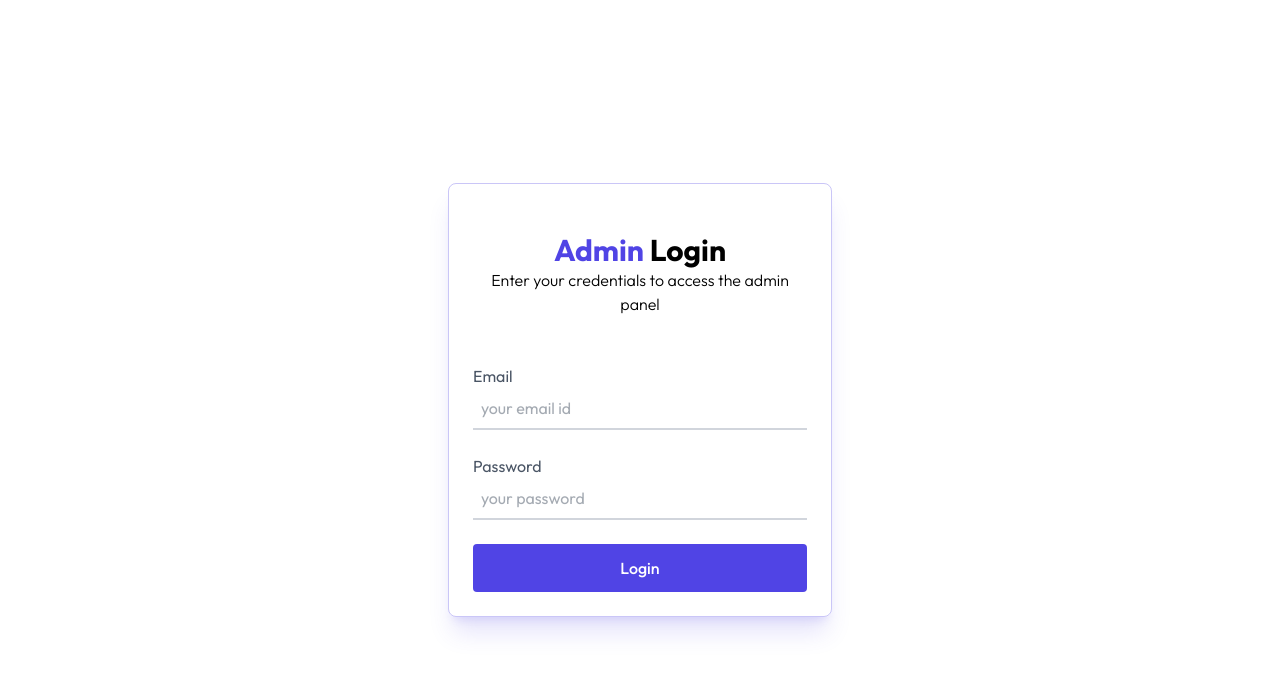
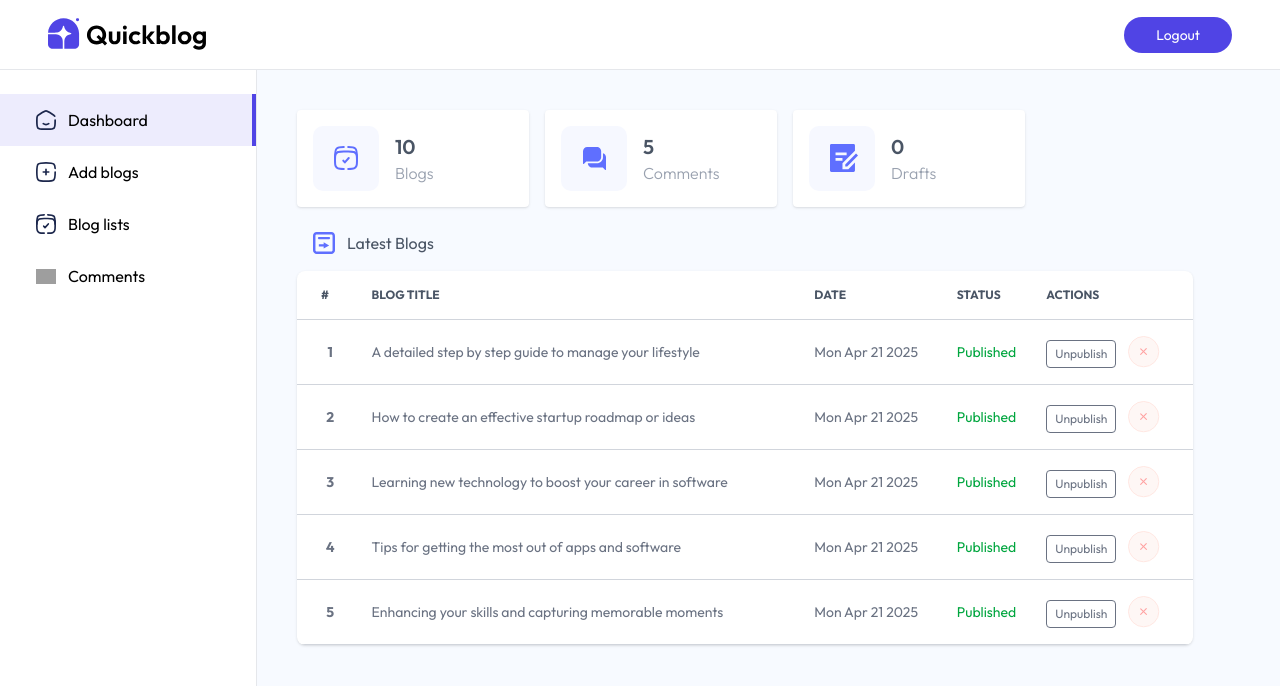
Before and after one commit to AkshanshLohan/blog-application, a React (Vite) app in the folder frontend/: page /admin in a window 1280 px wide. Shown: the top 686 px of the page. Built offline with nearby package versions, Linux system fonts and the light colour scheme; grey boxes are pictures that could not be loaded.

Commit message:
completed my dashboard component for my admin

```diff
--- a/frontend/src/App.jsx
+++ b/frontend/src/App.jsx
@@ -1,4 +1,4 @@
-import {React,useState }from 'react'
+import React from 'react'
 import { Routes,Route } from 'react-router-dom'
 import Home from './pages/Home'
 import Blog from './pages/Blog'
@@ -15,7 +15,7 @@
       <Routes>
        <Route path="/" element={<Home/>}/>
        <Route path="/blog/:id" element={<Blog/>}/>
-       <Route path='/admin' element={false ? <Layout/> : <Login/>}>
+       <Route path='/admin' element={true ? <Layout/> : <Login/>}>
          <Route index element={<Dashboard/>}/>
          <Route path='addBlog' element={<AddBlog/>}/>
          <Route path='listBlog' element={<ListBlog/>}/>
--- /dev/null
+++ b/frontend/src/components/admin/BlogTableItem.jsx
@@ -0,0 +1,36 @@
+import React from 'react'
+import { assets } from '../../assets/assets';
+
+
+const BlogTableItem = ({blog,fetchBlogs,index}) => {
+    const { title, createdAt } = blog;
+   const BlogDate = new Date(createdAt);
+
+     return (
+    <tr className='border-y border-gray-300'>
+      <th className='px-2 py-4'>{index}</th>
+      <td className='px-2 py-4'>{title}</td>
+      <td className='px-2 py-4 max-sm:hidden'>{BlogDate.toDateString()}</td>
+      <td className='px-2 py-4 max-sm:hidden'>
+        <p className={`${blog.isPublished ? "text-green-600" : "text-orange-700"}`}>
+          {blog.isPublished ? 'Published' : 'Unpublished'}
+        </p>
+      </td>
+      <td className='px-2 py-4 flex text-xs gap-3'>
+        <button className='border px-2 py-0.5 mt-1 rounded cursor-pointer'>
+          {blog.isPublished ? 'Unpublish' : 'Publish'}
+        </button>
+        <img
+          src={assets.cross_icon}
+          className='w-8 hover:scale-110 transition-all cursor-pointer'
+          alt=""
+        />
+      </td>
+    </tr>
+  )
+
+
+
+}
+
+export default BlogTableItem
--- a/frontend/src/pages/admin/Dashboard.jsx
+++ b/frontend/src/pages/admin/Dashboard.jsx
@@ -1,11 +1,94 @@
-import React from 'react'
+import React, { useEffect, useState } from 'react'
+import { assets, dashboard_data } from '../../assets/assets'
+import BlogTableItem from '../../components/admin/BlogTableitem'
 
 const Dashboard = () => {
-  return (
-    <div>
+
+  const [dashboardData, setDashboardData] = useState({
+    blogs: 0,
+    comments: 0,
+    drafts: 0,
+    recentBlogs: []
+  })
+
+  const fetchDashboard = async () => {
+    setDashboardData(dashboard_data)
+  }
+
+  useEffect(() => {
+    fetchDashboard()
+  }, [])
+
+    return (
+    <div className='flex-1 p-4 md:p-10 bg-blue-50/50'>
+
+      <div className='flex flex-wrap gap-4'>
+
+        <div className='flex items-center gap-4 bg-white p-4 min-w-58
+         rounded shadow cursor-pointer hover:scale-105 transition-all'>
+          <img src={assets.dashboard_icon_1} alt="" />
+          <div>
+            <p className='text-xl font-semibold text-gray-600'>
+              {dashboardData.blogs}
+            </p>
+            <p className='text-gray-400 font-light'>Blogs</p>
+          </div>
+        </div>
+
+        <div className='flex items-center gap-4 bg-white p-4 min-w-58
+         rounded shadow cursor-pointer hover:scale-105 transition-all'>
+          <img src={assets.dashboard_icon_2} alt="" />
+          <div>
+            <p className='text-xl font-semibold text-gray-600'>
+              {dashboardData.comments}
+            </p>
+            <p className='text-gray-400 font-light'>Comments</p>
+          </div>
+        </div>
+
+        <div className='flex items-center gap-4 bg-white p-4 min-w-58
+         rounded shadow cursor-pointer hover:scale-105 transition-all'>
+          <img src={assets.dashboard_icon_3} alt="" />
+          <div>
+            <p className='text-xl font-semibold text-gray-600'>
+              {dashboardData.drafts}
+            </p>
+            <p className='text-gray-400 font-light'>Drafts</p>
+          </div>
+        </div>
+     </div>
+
+      <div>
+          <div className='flex items-center gap-3 m-4 mt-6 text-gray-600'>
+          <img src={assets.dashboard_icon_4} alt="" />
+          <p>Latest Blogs</p>
+        </div>
+
+        <div className='relative max-w-4xl overflow-x-auto shadow rounded-lg scrollbar-hide bg-white'>
+          <table className='w-full text-sm text-gray-500'>
+            <thead className='text-xs text-gray-600 text-left uppercase'>
+              <tr>
+                <th scope='col' className='px-2 py-4 xl:px-6'>#</th>
+                <th scope='col' className='px-2 py-4'>Blog Title</th>
+                <th scope='col' className='px-2 py-4 max-sm:hidden'>
+                Date</th>
+                <th scope='col' className='px-2 py-4 max-sm:hidden'>
+                Status</th>
+                <th scope='col' className='px-2 py-4'>Actions</th>
+              </tr>
+            </thead>
+            <tbody>
+                {dashboardData.recentBlogs.map((blog, index) => {
+                  return <BlogTableItem  key={blog._id}  blog={blog}
+                 fetchBlogs={fetchDashboard}  index={index + 1} />
+                  })}
+            </tbody>
+
+          </table>
+        </div>
+      </div>
 
     </div>
   )
 }
-
 export default Dashboard
```
